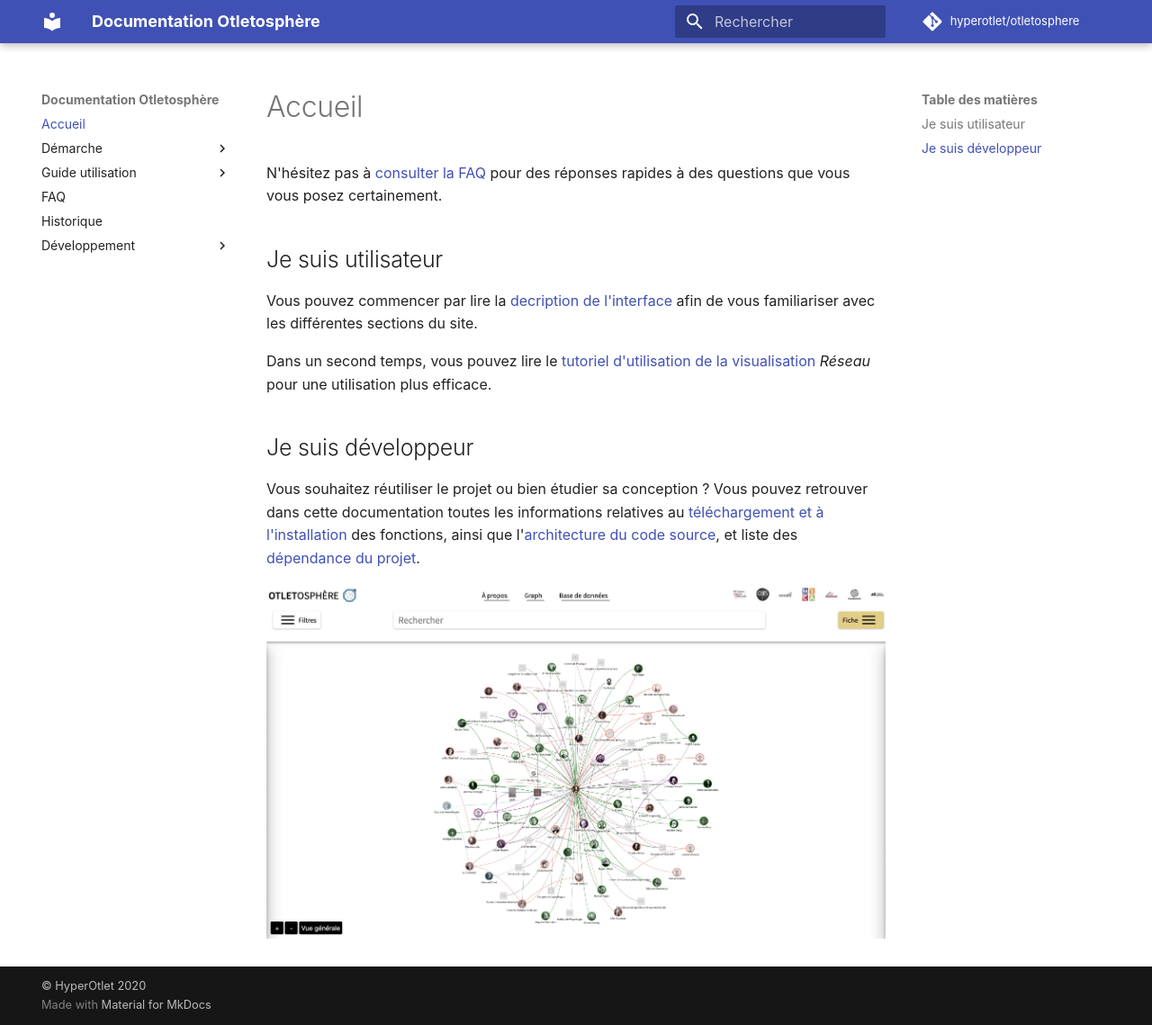
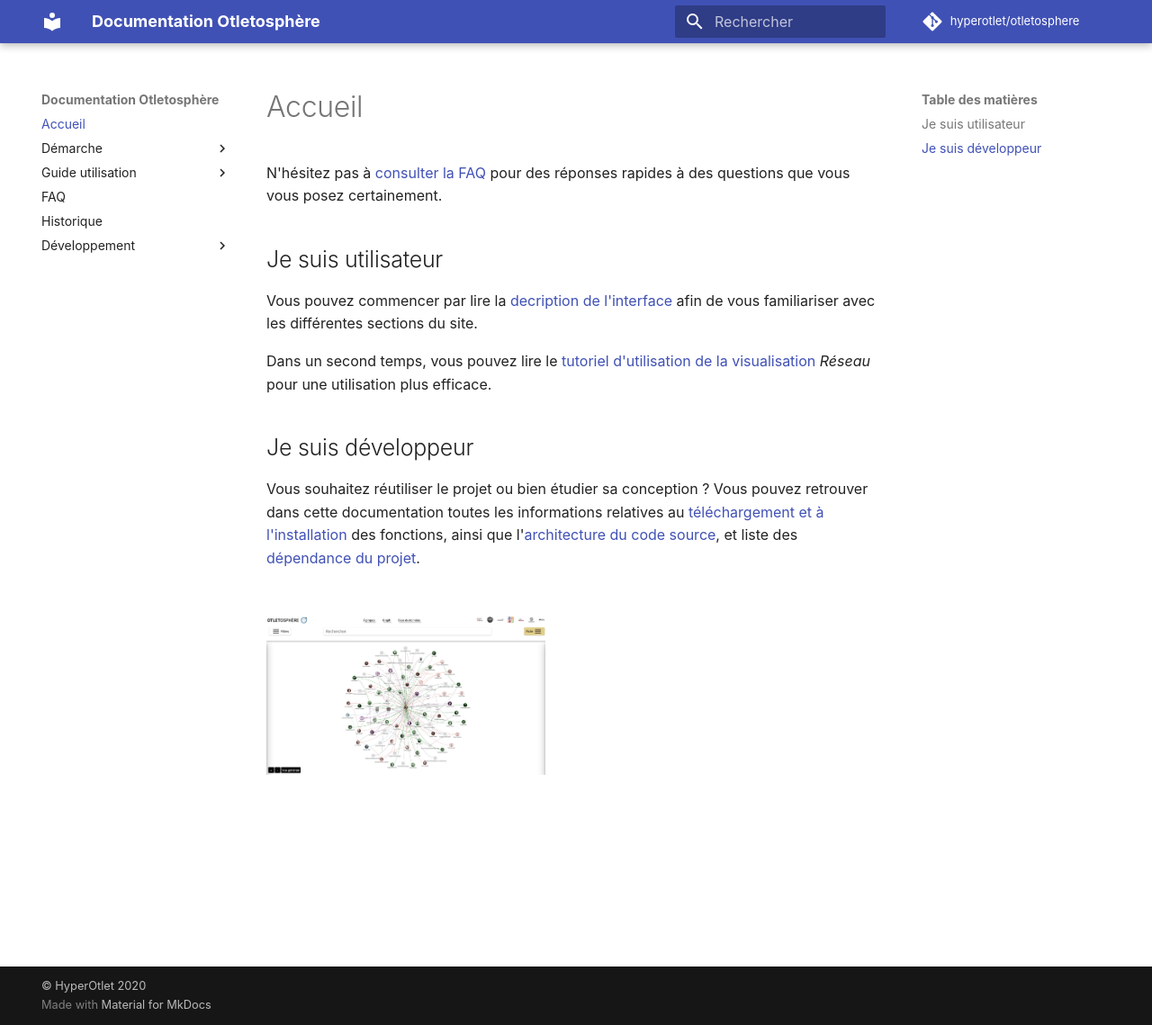
Before and after one commit to graphlab-fr/opensphere-web-app, an MkDocs documentation site: the page built from doc/fr/docs/index.md, in a window 1280 px wide and 1139 px high. Shown: the whole window at 90% size. Built offline with MkDocs 1.6.1 and Material for MkDocs 9.7.7, drawn with Linux system fonts in a browser that asks for light colours; comment, search, counter and statistics services are not loaded.

Commit message:
[edit] display img from doc

```diff
--- a/doc/fr/docs/extras/style.css
+++ b/doc/fr/docs/extras/style.css
@@ -14,3 +14,22 @@
 .md-typeset table:not([class]) {
     font-size: unset !important ;
 }
+
+img {
+    float: left;
+    width: 45%;
+    margin: 5% 5% 5% 0;
+}
+
+@media (max-width: 700px) {
+    img {
+        float: unset;
+        margin: unset;
+    }
+}
+
+@media (max-width: 400px) {
+    img {
+        width: 100%;
+    }
+}
```
Also changed, not shown: doc/fr/docs/images/volet description.jpg.
